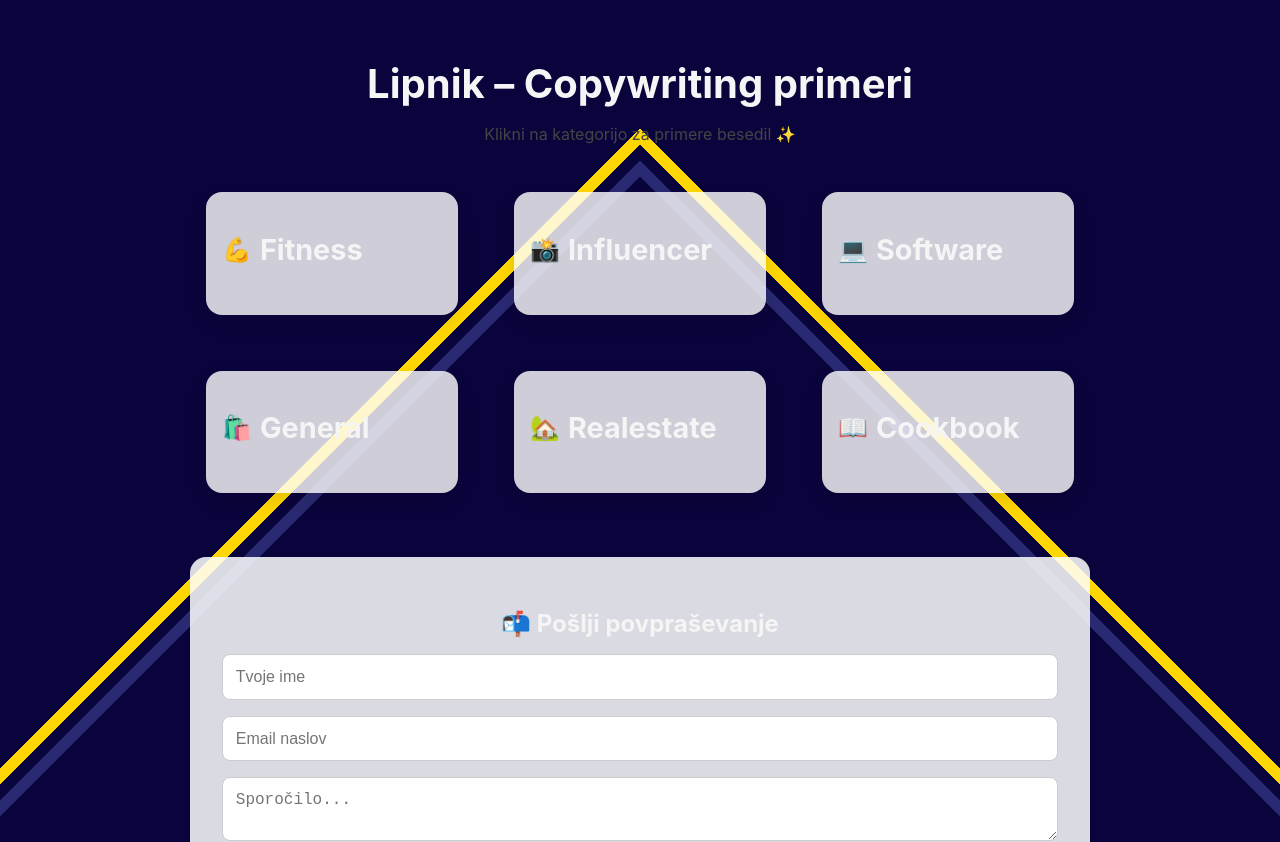
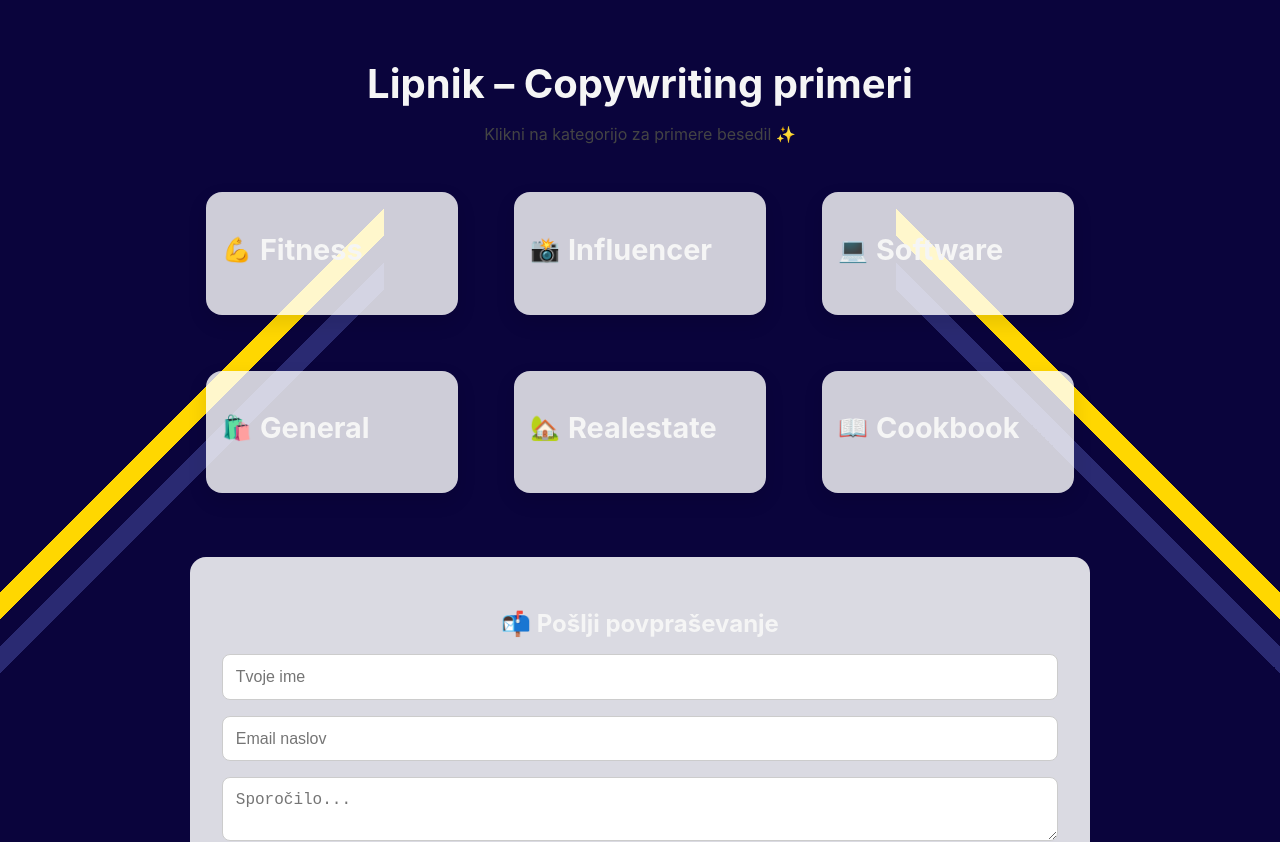
Before and after one commit to Lipnoxy/mycopywriting, a Next.js app: page / in a window 1280 px wide. Shown: the top 842 px of the page. Built offline with nearby package versions, Linux system fonts and the light colour scheme.

Commit message:
Update globals.css

```diff
--- a/styles/globals.css
+++ b/styles/globals.css
@@ -5,26 +5,26 @@ body {
   color: #f5f5f5;
   font-family: -apple-system, BlinkMacSystemFont, 'Segoe UI', Roboto, Oxygen,
     Ubuntu, Cantarell, 'Open Sans', 'Helvetica Neue', sans-serif;
-  background-color: #0a043c; /* temno modro ozadje */
+  background-color: #0a043c;
 
   background-image:
-    /* Leva stran: zunanja zlata črta */
-    linear-gradient(135deg, transparent 48%, gold 48%, gold 49%, transparent 49%),
-    /* Leva stran: notranja modra črta */
-    linear-gradient(135deg, transparent 50%, #2a2a72 50%, #2a2a72 51%, transparent 51%),
+    /* Leva stran - zlata */
+    linear-gradient(135deg, transparent 44%, gold 44%, gold 46%, transparent 46%),
+    /* Leva stran - modra */
+    linear-gradient(135deg, transparent 48%, #2a2a72 48%, #2a2a72 50%, transparent 50%),
 
-    /* Desna stran: zunanja zlata črta */
-    linear-gradient(225deg, transparent 48%, gold 48%, gold 49%, transparent 49%),
-    /* Desna stran: notranja modra črta */
-    linear-gradient(225deg, transparent 50%, #2a2a72 50%, #2a2a72 51%, transparent 51%);
+    /* Desna stran - zlata */
+    linear-gradient(225deg, transparent 44%, gold 44%, gold 46%, transparent 46%),
+    /* Desna stran - modra */
+    linear-gradient(225deg, transparent 48%, #2a2a72 48%, #2a2a72 50%, transparent 50%);
 
   background-repeat: no-repeat;
-  background-size: 50% 100%;
+  background-size: 30% 100%; /* zmanjšano iz 50% */
   background-position:
-    left,         /* zlata črta - leva */
-    left,         /* modra črta - leva */
-    right,        /* zlata črta - desna */
-    right;        /* modra črta - desna */
+    0% 0%,   /* leva zlata */
+    0% 0%,   /* leva modra */
+    100% 0%, /* desna zlata */
+    100% 0%; /* desna modra */
 }
 
 .page-container {
```
